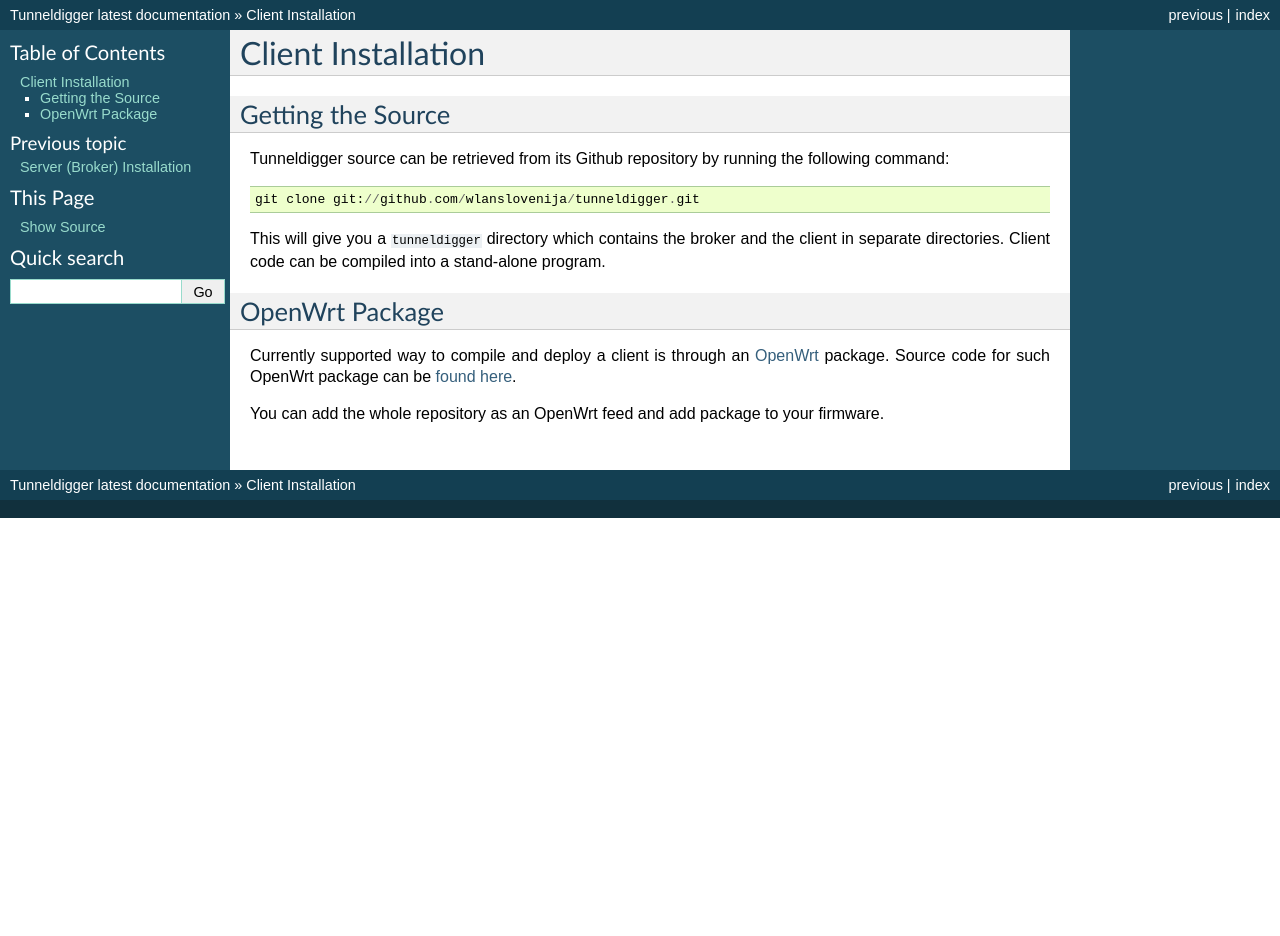
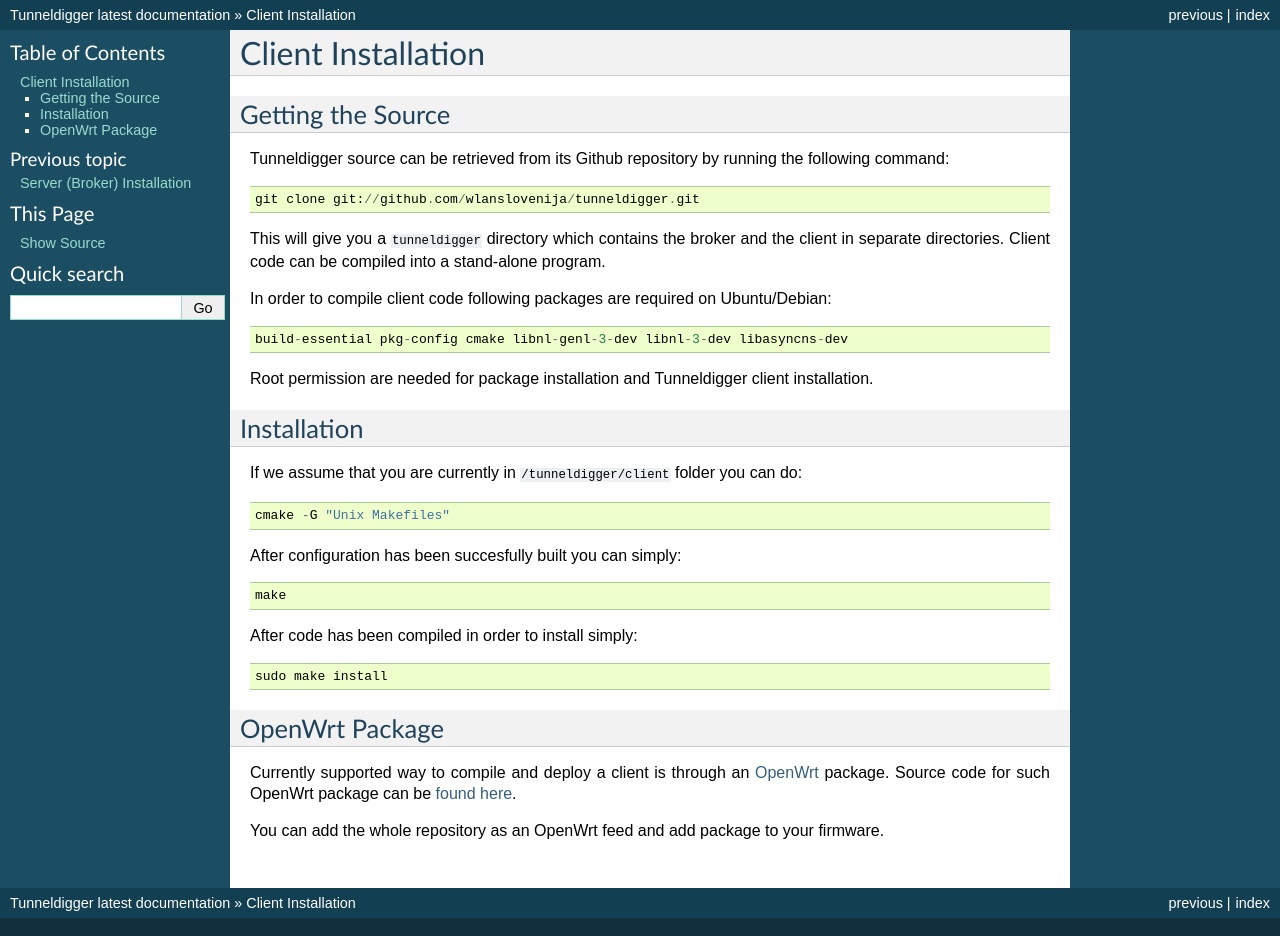
Before and after one commit to wlanslovenija/tunneldigger, a Sphinx documentation site: the page built from docs/client.rst, in a window 1280 px wide. Built offline with Sphinx 7.4.7, drawn with Linux system fonts in a browser that asks for light colours; before the commit the page ends 900 px from its top, so only the background shows below that.

Commit message:
Add instructions for building Tunneldigger client

```diff
--- a/docs/client.rst
+++ b/docs/client.rst
@@ -13,6 +13,28 @@
 the client in separate directories. Client code can be compiled into a
 stand-alone program.
 
+In order to compile client code following packages are required on Ubuntu/Debian::
+
+    build-essential pkg-config cmake libnl-genl-3-dev libnl-3-dev libasyncns-dev
+
+Root permission are needed for package installation and Tunneldigger client installation.
+
+Installation
+------------
+
+If we assume that you are currently in ``/tunneldigger/client`` folder you can do::
+
+    cmake -G "Unix Makefiles"
+
+After configuration has been succesfully built you can simply::
+
+    make
+
+After code has been compiled in order to install simply::
+
+    sudo make install
+
+
 OpenWrt Package
 ---------------
 
```
